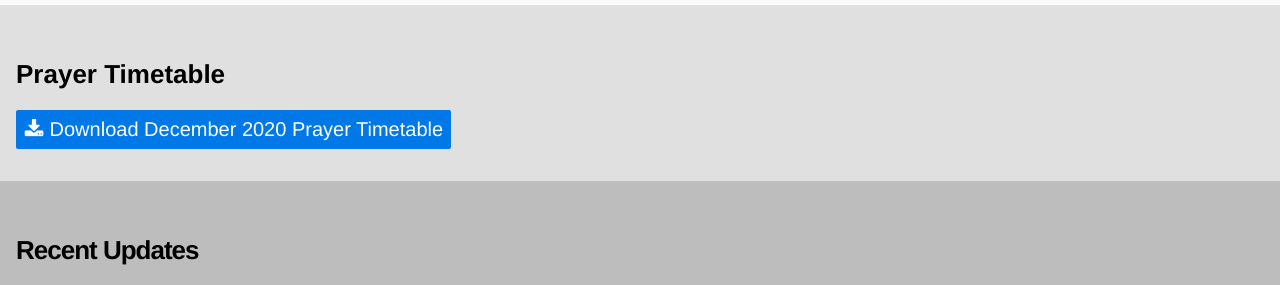
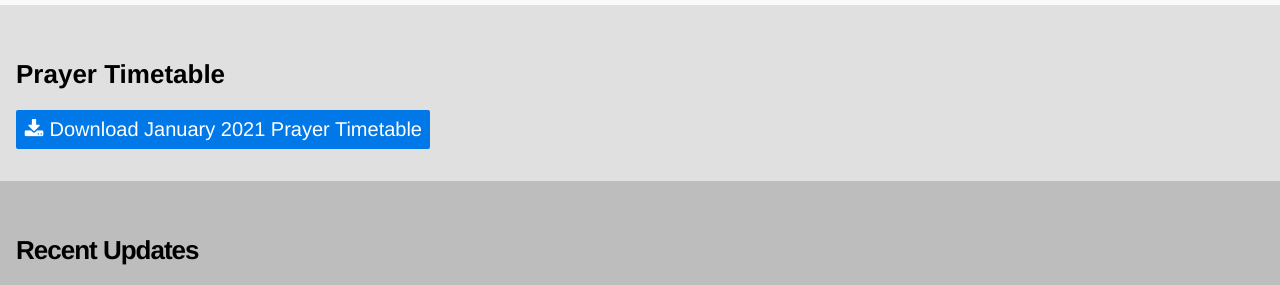
Before and after one commit to ecclesmosque/ecclesmosque.github.io, a Jekyll site: the page built from _pages/home.md, in a window 1280 px wide. Shown: the part 209-494 px from the top of the page. Built offline with Jekyll 4.4.1, drawn with Linux system fonts in a browser that asks for light colours; grey boxes are pictures that could not be loaded.

Commit message:
January 2021 timetable

```diff
--- a/_data/timetable.yml
+++ b/_data/timetable.yml
@@ -1,3 +1,7 @@
+- id: 2021-01
+  label: January 2021
+  guid: 1QiW4-DSdwmEzSIXr8fZJo9Dw188XAO7m
+
 - id: 2020-12
   label: December 2020
   guid: 17T8VIfbPLel5d4MjYkZ8PytvpUmLfipi
```
